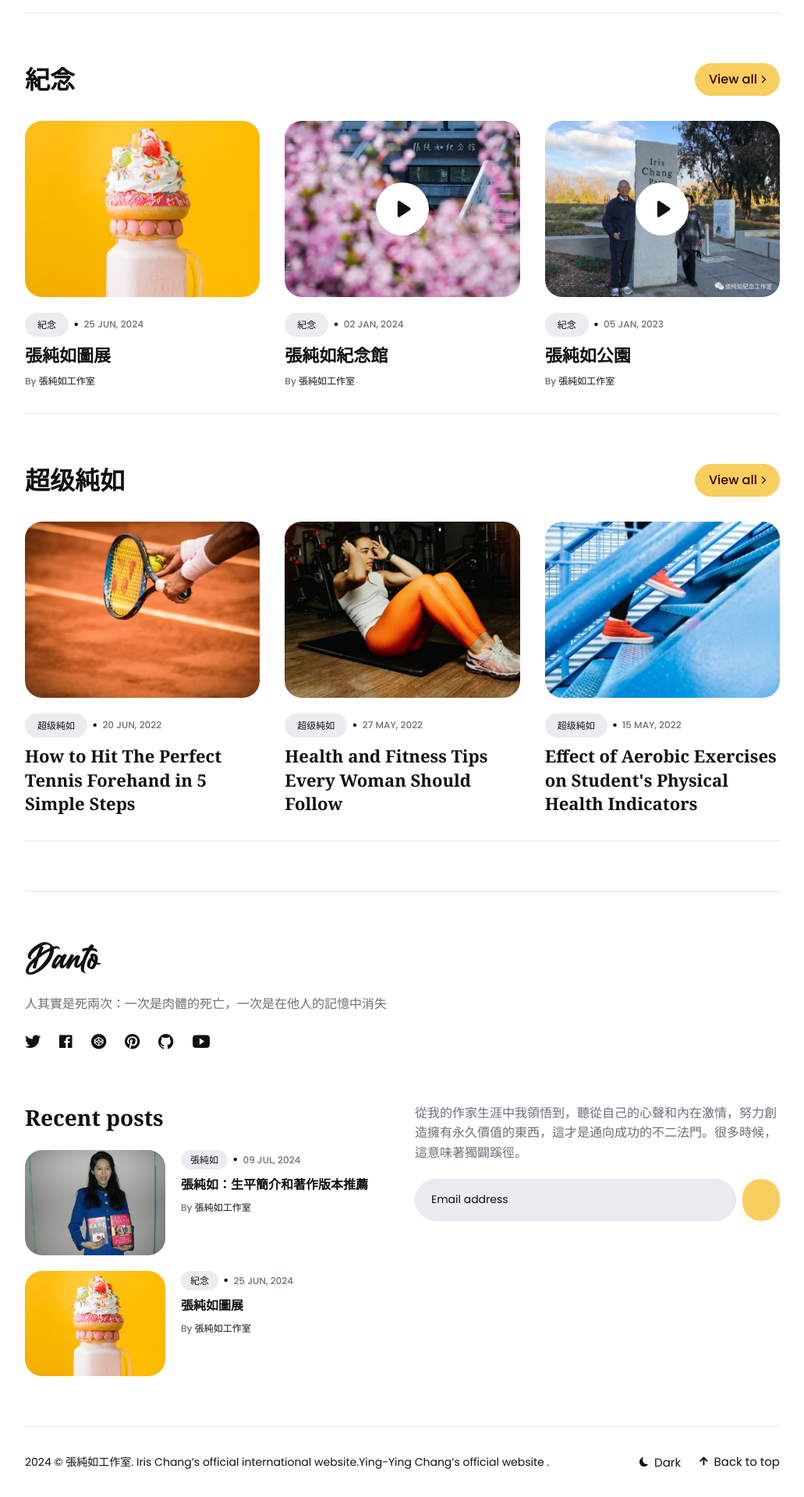
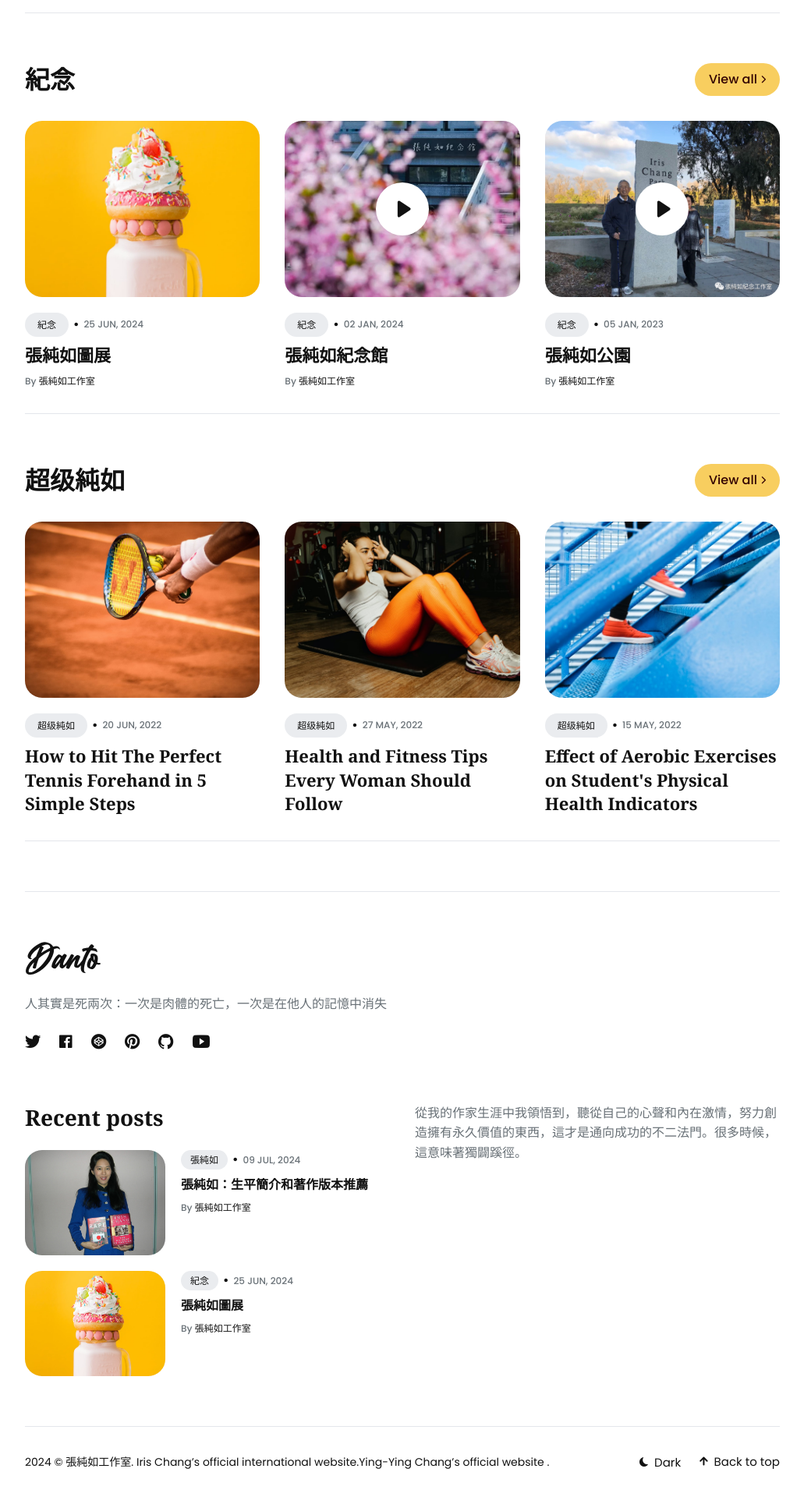
Before and after one commit to thatirischang/thatirischang.github.io, a Jekyll site: the page built from index.html, in a window 1280 px wide. Shown: the part 2845-4765 px from the top of the page at 78% size, without its empty margins (124-1155 px from the left). Built offline with Jekyll 4.4.1, drawn with Linux system fonts in a browser that asks for light colours.

Commit message:
Update widget-subscribe.html

```diff
--- a/_includes/footer-widgets/widget-subscribe.html
+++ b/_includes/footer-widgets/widget-subscribe.html
@@ -9,10 +9,7 @@
     {% endif %}
     <form class="subscribe-form validate"
       action="{% if site.data.settings.mailchimp_settings.mailchimp_identifier %}//{{site.data.settings.mailchimp_settings.mailchimp_identifier}}{% else %}#{% endif %}" method="POST" id="membedded-subscribe-form" name="membedded-subscribe-form" target="_blank" novalidate>
-      <label class="screen-reader-text" for="mce-EMAIL">Email address</label>
-      <input class="subscribe-email required email" id="mce-EMAIL" type="text" name="EMAIL" placeholder="{% if site.data.settings.mailchimp_settings.mailchimp_input_text %}{{ site.data.settings.mailchimp_settings.mailchimp_input_text }}{% else %}Email address{% endif %}">
-      <button class="button button--big" id="membedded-subscribe" type="submit" name="subscribe">{{ site.data.settings.mailchimp_settings.mailchimp_button_text }}</button>
-    </form>
+
   </div>
 </div>
 {% endif %}
```
